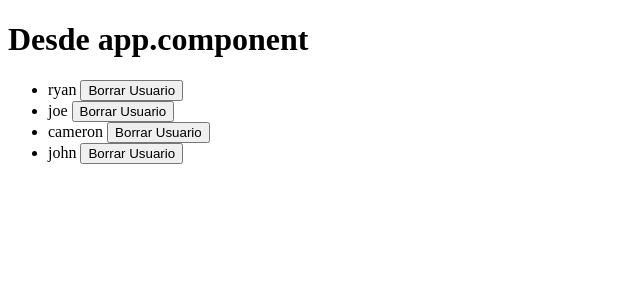
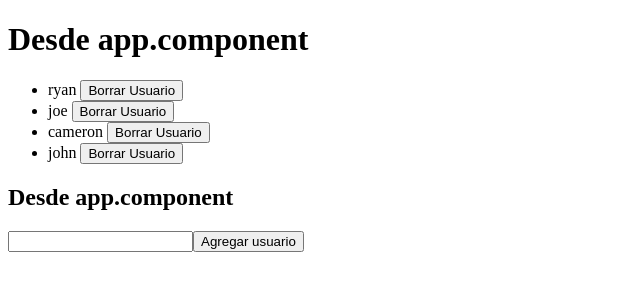
Before and after one commit to Aristides-1/PWEB2-TEORIA, an Angular app in the folder avanceGitAngular/proyectoAngular/my-dream-app/: page / in a window 1280 px wide. Shown: the top 300 px of the page, without its empty margins (0-640 px from the left). Built offline with nearby package versions, Linux system fonts and the light colour scheme.

Commit message:
agregando formulario, que listará palabras ingresadas en app.component.html

```diff
--- a/avanceGitAngular/proyectoAngular/my-dream-app/src/app/app.component.html
+++ b/avanceGitAngular/proyectoAngular/my-dream-app/src/app/app.component.html
@@ -5,3 +5,9 @@
     {{ user }} <button (click)="deleteUser(user)">Borrar Usuario</button>
   </li>
 </ul>
+
+<h2>Desde app.component </h2>
+<form (submit)="addUser(newUser)">
+  <input type="text" #newUser>
+  <button>Agregar usuario</button>
+</form>
```
